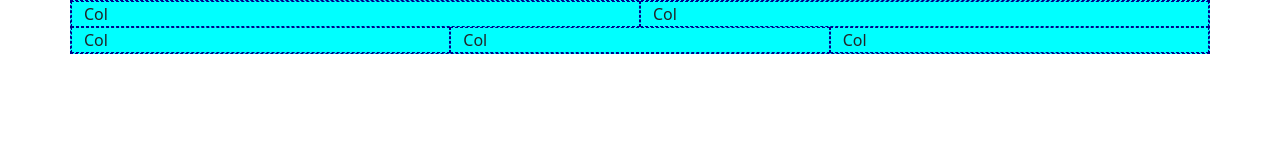
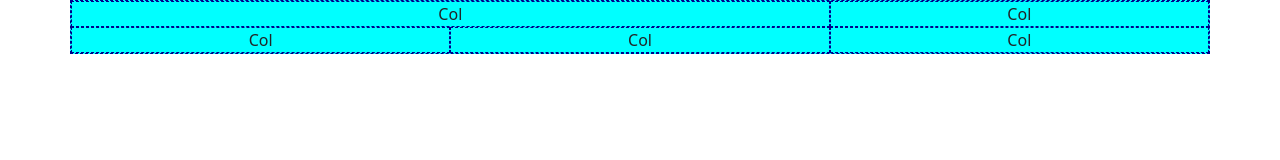
Before and after one commit to markpackham/Bootstrap5-3, a plain HTML site: page index.html in a window 1280 px wide. Drawn offline with nearby package versions, Linux system fonts and the light colour scheme.

Commit message:
change column width based on large and medium screens
https://youtu.be/MTRHi0gxPEo?feature=shared&t=1083

```diff
--- a/index.html
+++ b/index.html
@@ -23,16 +23,18 @@
 
 
     <div class="container">
-        <div class="row">
+
+        <div class="row text-center">
+            <div class="col col-md-4 col-lg-8">Col</div>
+            <div class="col">Col</div>
+        </div>
+
+        <div class="row text-center">
+            <div class="col">Col</div>
             <div class="col">Col</div>
             <div class="col">Col</div>
         </div>
 
-        <div class="row">
-            <div class="col">Col</div>
-            <div class="col">Col</div>
-            <div class="col">Col</div>
-        </div>
     </div>
 
     <!-- <p><mark>Highlighted</mark>text.</p>
```
